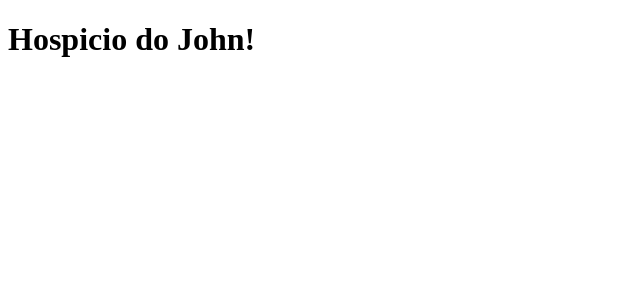
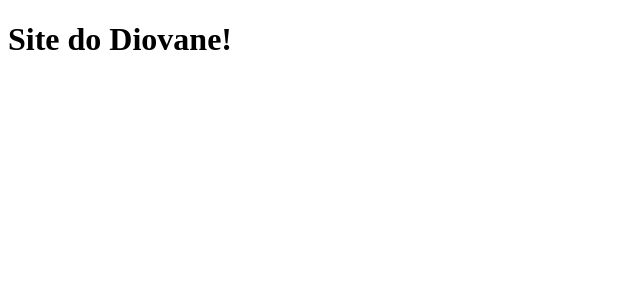
Before and after one commit to aprendendodiovane/clone-tabnews, a Next.js app: page / in a window 1280 px wide. Shown: the top 300 px of the page, without its empty margins (0-640 px from the left). Built offline with nearby package versions, Linux system fonts and the light colour scheme.

Commit message:
changing `index.js` message

```diff
--- a/pages/index.js
+++ b/pages/index.js
@@ -1,5 +1,5 @@
 function Home() {
-  return <h1>Hospicio do John!</h1>;
+  return <h1>Site do Diovane!</h1>;
 }
 
 export default Home;
```
